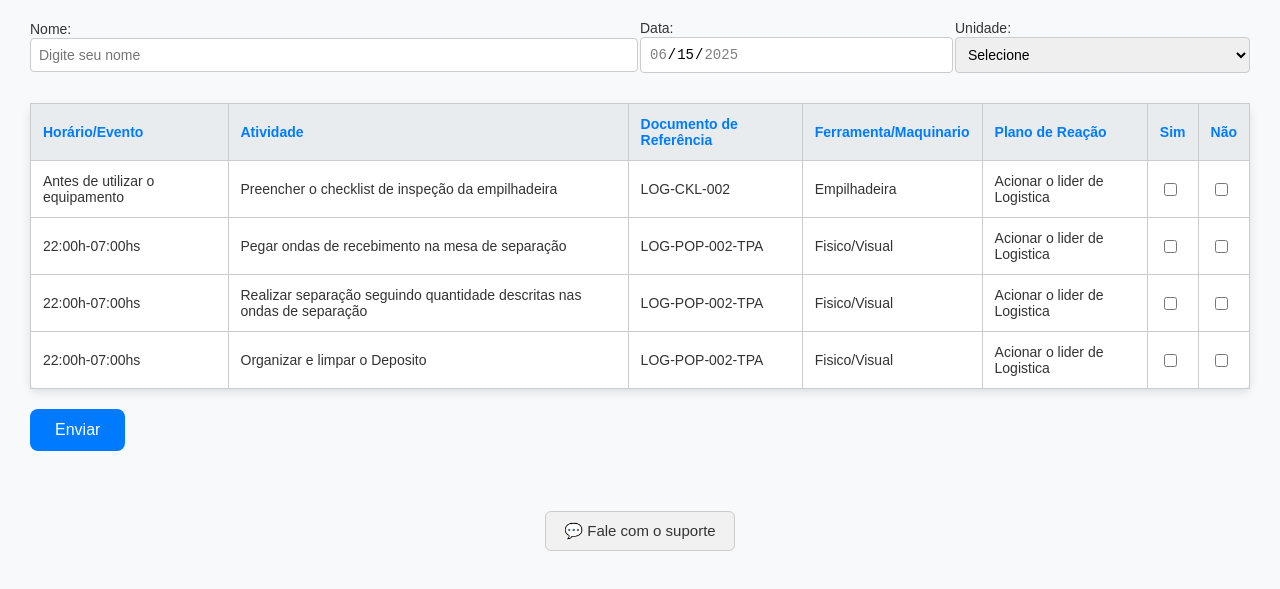
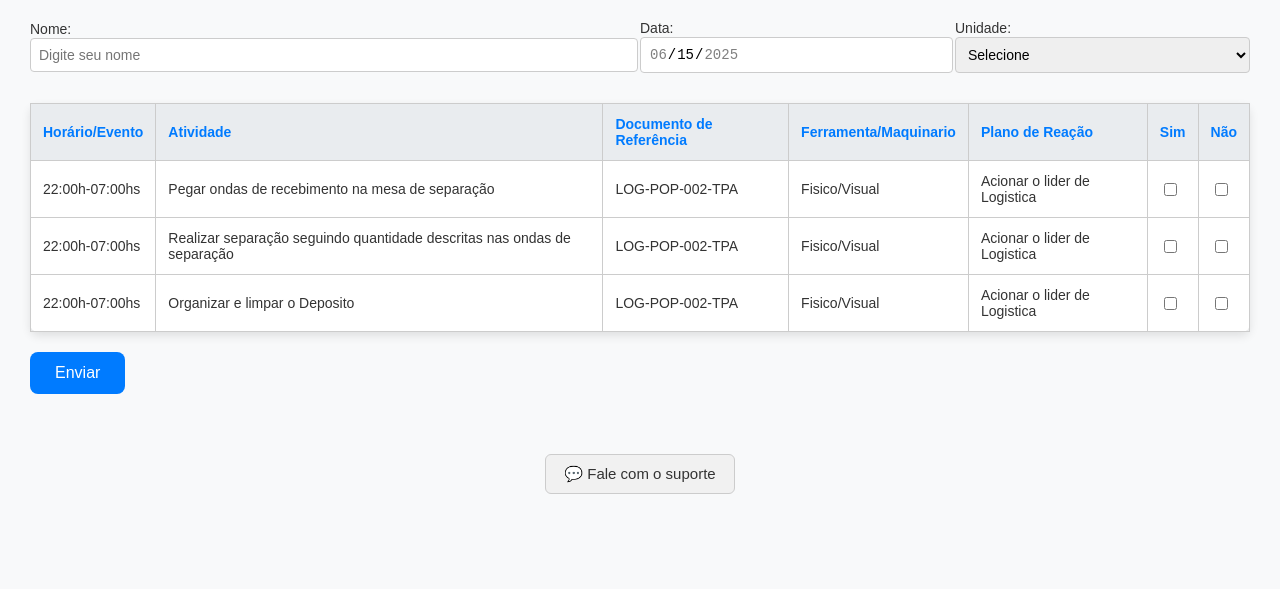
Before and after one commit to grupotriunfante/LOG-CKL-002-TPA, a plain HTML site: page index.htm in a window 1280 px wide. Shown: the part 115-704 px from the top of the page. Drawn offline with Linux system fonts and the light colour scheme.

Commit message:
Update index.htm

```diff
--- a/index.htm
+++ b/index.htm
@@ -152,7 +152,6 @@
     <tbody>
       <script>
         const atividades = [
-          ["Antes de utilizar o equipamento","Preencher o checklist de inspeção da empilhadeira","LOG-CKL-002","Empilhadeira","Acionar o lider de Logistica"],
           ["22:00h-07:00hs","Pegar ondas de recebimento na mesa de separação","LOG-POP-002-TPA","Fisico/Visual","Acionar o lider de Logistica"],
           ["22:00h-07:00hs","Realizar separação seguindo quantidade descritas nas ondas de separação","LOG-POP-002-TPA","Fisico/Visual","Acionar o lider de Logistica"],
           ["22:00h-07:00hs","Organizar e limpar o Deposito","LOG-POP-002-TPA","Fisico/Visual","Acionar o lider de Logistica"],
```
